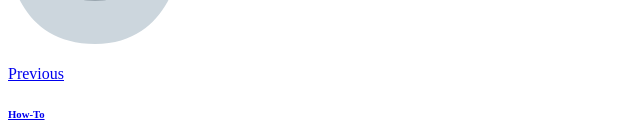
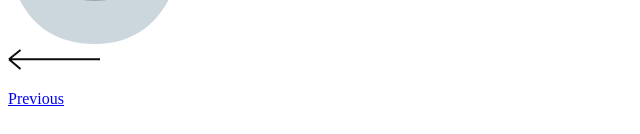
Before and after one commit to ManSleen/portfolio, a Gatsby site in the folder mikes_portfolio/: page /replate in a window 1280 px wide. Shown: the part 2217-2351 px from the top of the page, without its empty margins (0-640 px from the left). Built offline with nearby package versions, Linux system fonts and the light colour scheme; Gatsby itself is replaced by a stand-in of ours.

Commit message:
Fixed broken img tag

```diff
--- a/mikes_portfolio/src/pages/replate.js
+++ b/mikes_portfolio/src/pages/replate.js
@@ -151,7 +151,7 @@ const HowTo = () => {
         <Link to="/how-to">
           <div className="previous">
             <div>
-              <im alt="" g src={arrowLeft} />
+              <img alt="" src={arrowLeft} />
             </div>
             <div>
               <p>Previous</p>
```
